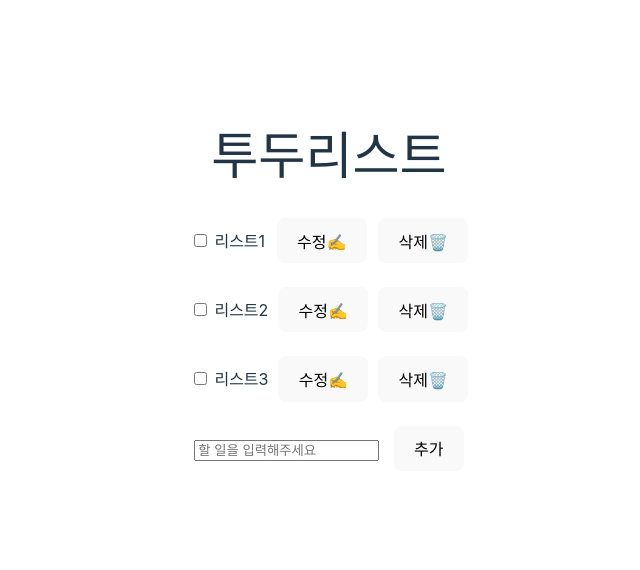
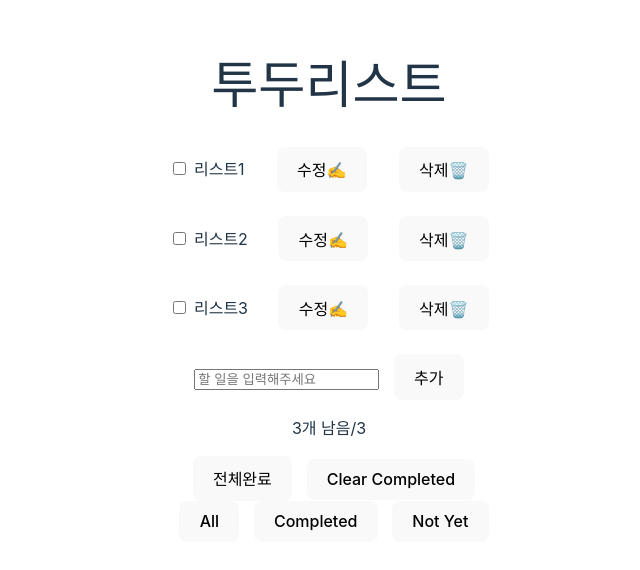
Before and after one commit to soyoonJ/svelte-study, a Svelte app: page / in a window 1280 px wide. Shown: the part 118-688 px from the top of the page, without its empty margins (311-951 px from the left). Built offline with nearby package versions, Linux system fonts and the light colour scheme.

Commit message:
feature: add filter, show left todo

```diff
--- a/src/App.svelte
+++ b/src/App.svelte
@@ -1,16 +1,24 @@
 <script>
+  import Todo from "./Todo.svelte";
   // 마지막 id 기준으로 더해서 넣는 방법도 있음
   let todoLists = [
     { checked: false, text: "리스트1" },
     { checked: false, text: "리스트2" },
     { checked: false, text: "리스트3" },
   ];
-  let temp = [];
 
   let newTodo = "";
-  let updateBackup = "";
 
-  let isUpdate = Array(todoLists.length).fill(false);
+  let filteredTodoLists = todoLists;
+  function filterAll() {
+    filteredTodoLists = todoLists;
+  }
+  function filterCompleted() {
+    filteredTodoLists = todoLists.filter((e) => e.checked);
+  }
+  function filterNotYet() {
+    filteredTodoLists = todoLists.filter((e) => !e.checked);
+  }
 
   function handleSubmit() {
     if (newTodo === "") {
@@ -21,63 +29,43 @@
     }
   }
 
-  function toggleTodo(targetTodo) {
-    let todo = todoLists.findIndex((e) => e.text === targetTodo.text);
-    todoLists[todo]["checked"] = !todoLists[todo]["checked"];
+  function removeTodo(event) {
+    todoLists = todoLists.filter((e) => e !== event.detail.targetTodo);
   }
 
-  function rewriteTodo(todoList) {
-    const targetTodoIndex = todoLists.findIndex((e) => e === todoList);
-    isUpdate[targetTodoIndex] = true;
-  }
-  function removeTodo(todoList) {
-    if (window.confirm(`${todoList.text}를 삭제하시겠습니까?`)) {
-      todoLists = todoLists.filter((e) => e !== todoList);
-    } else {
-    }
+  let remaining = todoLists.filter((e) => !e.checked).length;
+  function toggleTodo(event) {
+    event.detail.todoList.checked = !event.detail.todoList.checked;
+    remaining = todoLists.filter((e) => !e.checked).length;
+    // $ 문법으로 사용 시, 하단 코드 없으면 동작 안함
+    // todoLists = todoLists;
   }
 
   function updateTodo(todoList) {
     const targetTodoIndex = todoLists.findIndex((e) => e === todoList);
-    isUpdate[targetTodoIndex] = false;
   }
-  function cancelTodoUpdate(todoList) {
-    const targetTodoIndex = todoLists.findIndex((e) => e === todoList);
-    isUpdate[targetTodoIndex] = false;
-    todoLists[targetTodoIndex]["text"] = updateBackup;
+
+  function completeAll() {
+    todoLists = todoLists.map((e) => ({ checked: true, text: e.text }));
+    remaining = 0;
   }
+  function clear() {
+    todoLists = todoLists.filter((e) => !e.checked);
+  }
+
+  // $: remaining = todoLists.filter((e) => !e.checked).length;
 </script>
 
 <main>
   <h1>투두리스트</h1>
 
   <div>
-    {#each todoLists as todoList}
-      <div class="todo_align">
-        {#if !isUpdate[todoLists.findIndex((e) => e === todoList)]}
-          <label class:checked={todoList.checked === true}>
-            <input
-              on:click={() => toggleTodo(todoList)}
-              type="checkbox"
-              value={todoList}
-            />
-            {todoList.text}
-          </label>
-
-          <button on:click={() => rewriteTodo(todoList)}>수정✍️</button>
-          <button on:click={() => removeTodo(todoList)}>삭제🗑️</button>
-        {:else}
-          <!-- 다시 포커스 됐을 때 데이터 이상해짐 -->
-          <input
-            bind:value={todoList.text}
-            on:focus={() => (updateBackup = todoList.text)}
-          />
-
-          <button on:click={() => cancelTodoUpdate(todoList)}>취소</button>
-          <button on:click={() => updateTodo(todoList)}>저장✍️</button>
-        {/if}
-      </div>
-      <br />
+    {#each filteredTodoLists as todoList}
+      <Todo
+        todo={todoList}
+        on:removeTodo={removeTodo}
+        on:toggleTodo={toggleTodo}
+      />
     {/each}
   </div>
 
@@ -85,19 +73,21 @@
     <input bind:value={newTodo} placeholder="할 일을 입력해주세요" />
     <button type="submit">추가</button>
   </form>
+
+  <p>
+    {remaining}개 남음/{todoLists.length}
+  </p>
+
+  <button on:click={completeAll}>전체완료</button>
+  <button on:click={clear}>Clear Completed</button>
+  <br />
+
+  <button on:click={filterAll}>All</button>
+  <button on:click={filterCompleted}>Completed</button>
+  <button on:click={filterNotYet}>Not Yet</button>
 </main>
 
 <style>
-  .todo_align {
-    display: flex;
-    justify-content: space-between;
-    align-items: center;
-  }
-  .checked {
-    color: #ddd;
-    text-decoration: line-through;
-  }
-
   button {
     margin-left: 10px;
   }
--- /dev/null
+++ b/src/Todo.svelte
@@ -0,0 +1,75 @@
+<script>
+  import { createEventDispatcher } from "svelte";
+  const dispatch = createEventDispatcher();
+
+  let isUpdate = false;
+
+  function toggleTodo(targetTodo) {
+    // targetTodo.checked = !targetTodo.checked;
+    dispatch("toggleTodo", {
+      todoList: targetTodo,
+    });
+  }
+  function rewriteTodo(todo) {
+    isUpdate = true;
+  }
+  function removeTodo(todo) {
+    if (window.confirm(`${todo.text}를 삭제하시겠습니까?`)) {
+      dispatch("removeTodo", {
+        targetTodo: todo,
+      });
+    } else {
+    }
+  }
+
+  function updateTodo(todo) {
+    isUpdate = false;
+  }
+  function cancelTodoUpdate(todo) {
+    isUpdate = false;
+  }
+
+  export let todo;
+</script>
+
+<div class="todo_align">
+  {#if !isUpdate}
+    <label class:checked={todo.checked}>
+      <!-- <input on:click={() => toggleTodo(todo)} type="checkbox" value={todo} /> -->
+      <input
+        on:click={() => toggleTodo(todo)}
+        bind:checked={todo.checked}
+        type="checkbox"
+        value={todo}
+      />
+      {todo.text}
+    </label>
+
+    <button on:click={() => rewriteTodo(todo)}>수정✍️</button>
+    <button on:click={() => removeTodo(todo)}>삭제🗑️</button>
+  {:else}
+    <!-- 다시 포커스 됐을 때 데이터 이상해짐 -->
+    <input bind:value={todo.text} />
+    <!-- on:focus={() => (updateBackup = todo.text)} -->
+
+    <button on:click={() => cancelTodoUpdate(todo)}>취소</button>
+    <button on:click={() => updateTodo(todo)}>저장✍️</button>
+  {/if}
+</div>
+<br />
+
+<style>
+  .todo_align {
+    display: flex;
+    justify-content: space-between;
+    align-items: center;
+  }
+  .checked {
+    color: #ddd;
+    text-decoration: line-through;
+  }
+
+  button {
+    margin-left: 10px;
+  }
+</style>
```
